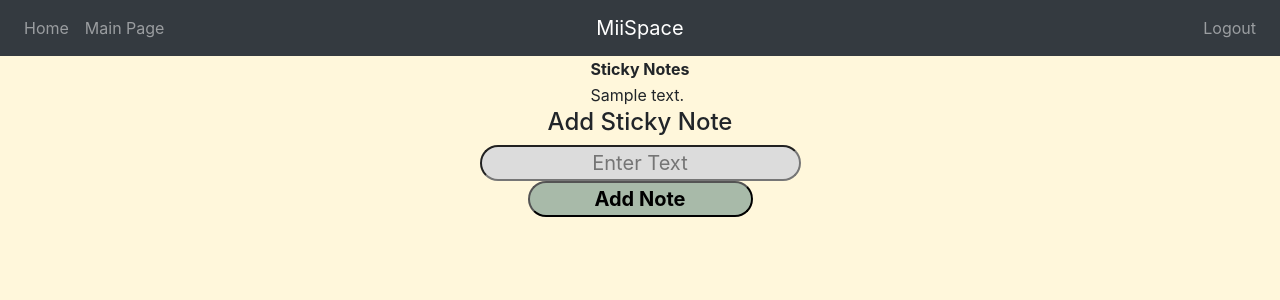
After one commit to TravisN959/MiiSpace, a Flask app: page /stickynotes in a window 1280 px wide. The commit adds this page. Shown: the top 300 px of the page. Run offline with Flask 2, Linux system fonts and the light colour scheme; the visitor is signed in with stand-in values (Sample User, id 1); a database or web service that is not in the repository returns one stand-in record (values such as "Sample title"); some libraries are stand-ins or nearby versions.

Commit message:
stickynotes

```diff
--- a/app.py
+++ b/app.py
@@ -84,6 +84,27 @@ def mainPage():
     else:
         return render_template('signin.html', signedIn= isloggedIn())
 
+@app.route('/stickynotes', methods=['POST', 'GET'])
+@app.route('/stickynotes.html', methods=['POST', 'GET'])
+def stickynotes():
+    if "user" in session:#checks to see if logged in
+        #process distance from user to rallys
+        if request.method == 'POST':
+            new_text = request.form['text']
+            account = miispaceDB.getInfo(session["user"])
+            name=account["username"]
+            miispaceDB.addNote(name,new_text)
+            account = miispaceDB.getInfo(session["user"])
+            sticky_notes = account["sticky_notes"]
+            return render_template('stickynotes.html',sticky = sticky_notes,signedIn= isloggedIn())
+        else:
+            account = miispaceDB.getInfo(session["user"])
+            sticky_notes = account["sticky_notes"]
+            return render_template('stickynotes.html',sticky = sticky_notes,signedIn= isloggedIn())
+
+    else:
+        return render_template('signin.html', signedIn= isloggedIn())
+
 @app.route('/settingsAccount', methods=['POST', 'GET'])
 @app.route('/settingsAccount.html', methods=['POST', 'GET'])
 def settingsPage():
--- a/miispaceDB.py
+++ b/miispaceDB.py
@@ -28,6 +28,12 @@ def getInfo(username):
 def getAccounts():
     return collection.find({})
 
+def addNote(name,new_text):
+    notes=(collection.find_one({"username": name})['sticky_notes'])
+    notes.append(new_text)
+    collection.update_one({ "username": name },{"$set": { "sticky_notes": notes }})
+
+
 
 def checkDuplicateUsername(username):
     query = {
--- /dev/null
+++ b/templates/stickynotes.html
@@ -0,0 +1,30 @@
+{% extends 'base.html' %}
+
+{% block head %}
+<Title>MiiSpace StickyNote</Title>
+{% endblock %}
+
+{% block body %}
+
+<center>
+<table>
+    <tr>
+        <th>Sticky Notes</th>
+    </tr>
+    {% for note in sticky%}
+    <tr>
+        <td>
+            {{note}}
+        </td>
+    </tr>
+    {%  endfor %}
+</table>
+</center>
+<form style="text-align: center;" action="/stickynotes" method="POST">
+    <h4>Add Sticky Note</h4>
+    <div>
+        <input type="text" placeholder="Enter Text" name="text" required style="border-radius: 25px;font-size:20px;text-align: center;background-color: #DCDCDC;"><br>
+    </div>
+    <button type="submit" style="border-radius: 25px;font-size:20px;text-align: center;width:225px;background-color: #a8baa9;"><strong>Add Note</strong></button>
+</form>
+{% endblock %}
```
Also changed, not shown: templates/mainPage.html (+5 -4 lines).
